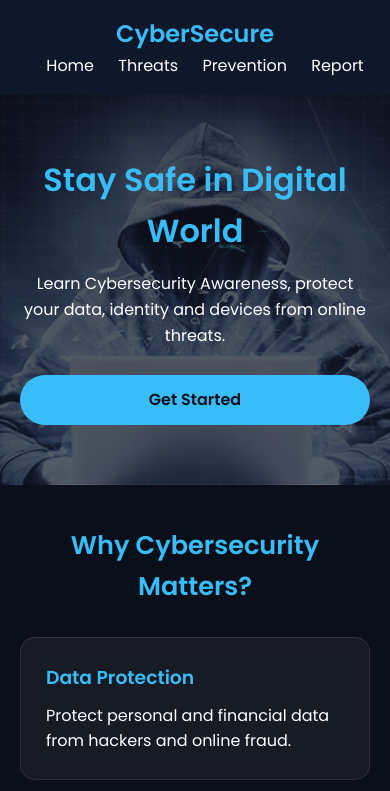
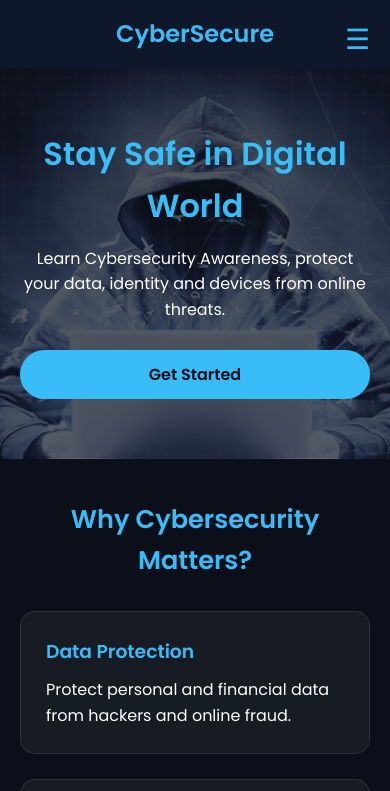
Before and after one commit to anjuyadavyadav/Cyber_Crime, a plain HTML site: page index.html in a window 390 px wide. Shown: the top 791 px of the page. Drawn offline with Linux system fonts and the light colour scheme.

Commit message:
Update index.html

```diff
--- a/index.html
+++ b/index.html
@@ -8,13 +8,21 @@
 
 <nav>
     <h2>CyberSecure</h2>
-  <div>
+
+    <!-- Hamburger Icon -->
+    <div class="menu-toggle" onclick="toggleMenu()">
+        ☰
+    </div>
+
+    <!-- Navigation Links -->
+    <div class="nav-links" id="navLinks">
         <a href="index.html">Home</a>
         <a href="threats.html">Threats</a>
         <a href="prevention.html">Prevention</a>
         <a href="report.html">Report</a>
     </div>
 </nav>
+
 
 <div class="hero">
   <div>
@@ -46,5 +54,12 @@
 <p>© 2026 CyberSecure Awareness Portal</p>
 </footer>
 
+<script>
+function toggleMenu() {
+    document.getElementById("navLinks").classList.toggle("show-menu");
+}
+</script>
+
+
 </body>
 </html>
```
Lines whose indentation alone changed are shown as unchanged.
